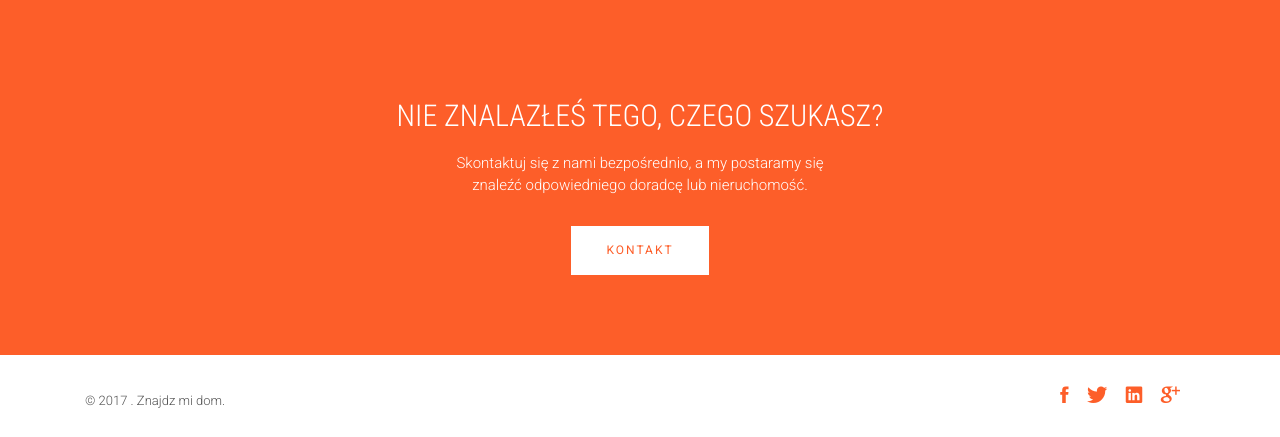
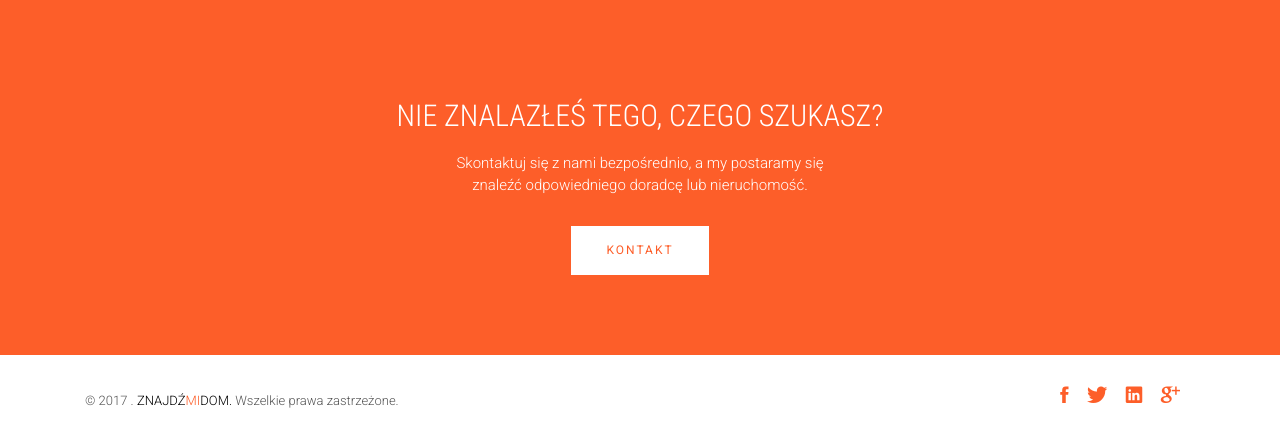
Before and after one commit to dabrodev/django-prodir-pl, a Django app: page /profiles/2/ in a window 1280 px wide. Shown: the part 501-938 px from the top of the page. Run offline with Django 3.2, Linux system fonts and the light colour scheme; data comes from the database, SQL or seed files in the repository; some libraries are stand-ins or nearby versions; some web fonts are replaced.

Commit message:
updated copyright info

```diff
--- a/templates/base.html
+++ b/templates/base.html
@@ -7,7 +7,7 @@
         <meta charset="utf-8">
         <meta http-equiv="Content-Type" content="text/html; charset=utf-8">
         <link rel="icon" type="image/png" href="{% static 'images/favicon.png' %}">
-        <title>Znajdź mi DOM</title>
+        <title>Znajdź Mi DOM</title>
         <meta name="description" content="Wybierz doradcę, wypełnij formularz i otrzymaj najlepsze oferty. Tylko profesjonalny doradca zapewni Tobie pewny i bezpieczny zakup nieruchomośći.">
         <!-- Mobile Specific Metas
         ================================================== -->
@@ -126,7 +126,9 @@
             <footer id="footer">
                 <div class="container">
                     <div class="col-md-8">
-                        <p class="copyright">&copy; <span>2017</span> . Znajdz mi dom.
+                        <p class="copyright">&copy; <span>2017</span> .   <a href="{% url 'home' %}" >
+                            <span style="color: #000">ZNAJDŹ</span><span style="color: #fd5e29">MI</span><span style="color: #000">DOM.</span>
+                        </a> Wszelkie prawa zastrzeżone.
                     </div>
                     <div class="col-md-4">
                         <!-- Social Media -->
```
Also changed, not shown: db.sqlite3.
